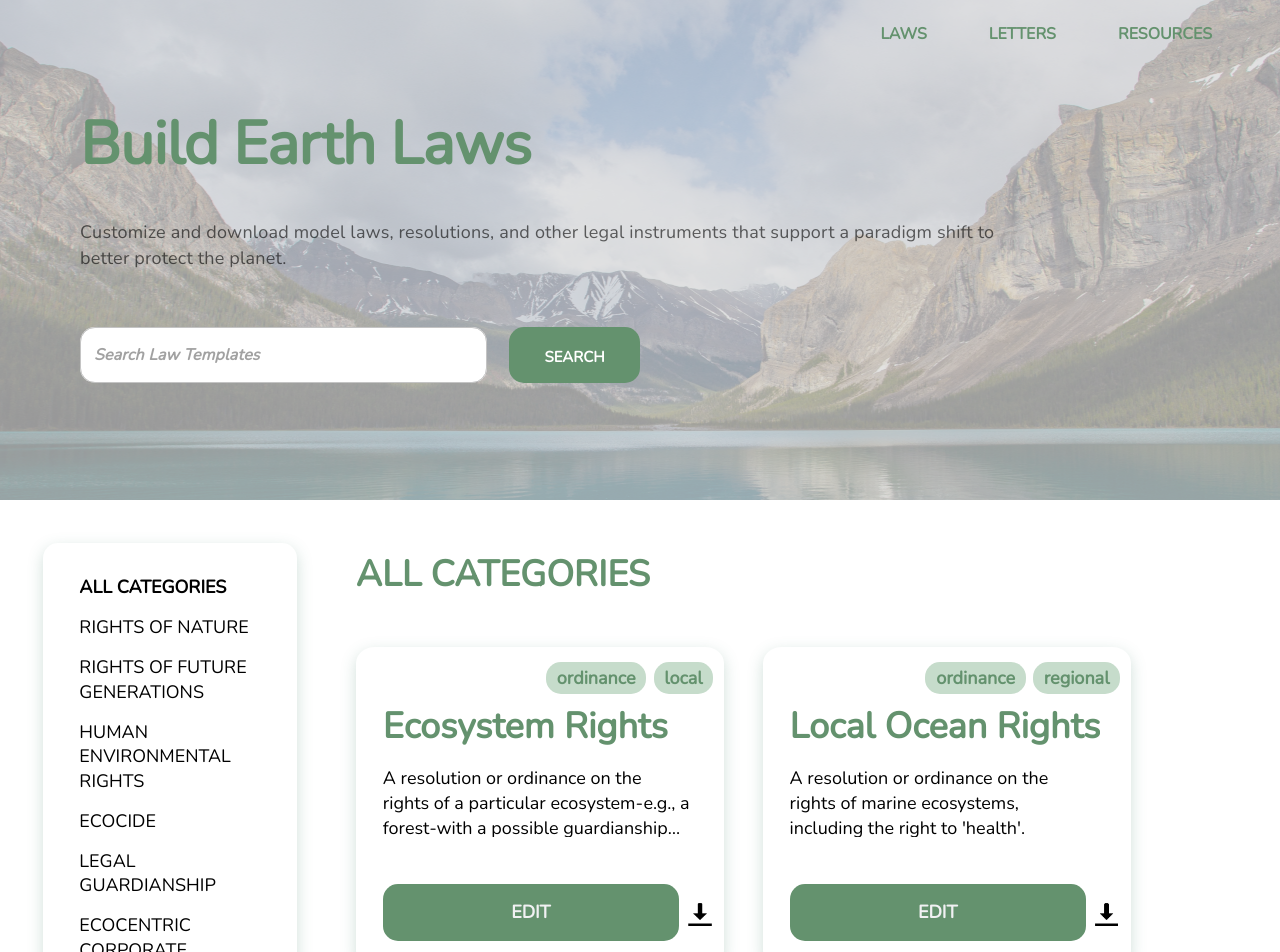
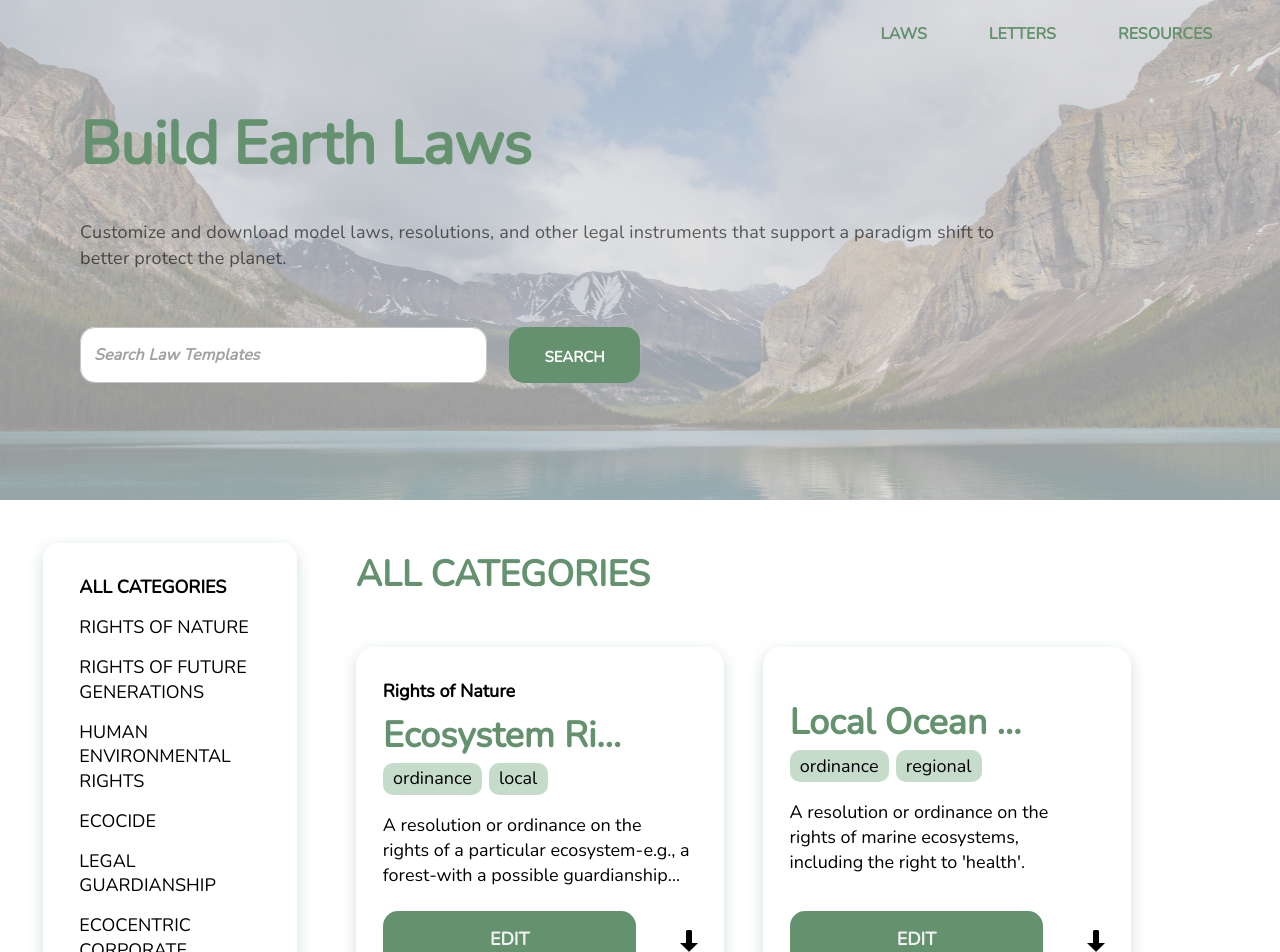
Before and after one commit to cornellh4i/earth-law-center, a React (Create React App) app in the folder client/: page /laws in a window 1280 px wide. Shown: the top 952 px of the page. Built offline with nearby package versions, Linux system fonts and the light colour scheme.

Commit message:
edited template card style

```diff
--- a/client/src/components/Button/Button.css
+++ b/client/src/components/Button/Button.css
@@ -88,14 +88,13 @@
 
 /* Edit button for TemplateCard */
 .card-edit-btn {
-  width: 18.5rem;
+  width: 72%;
   height: 57px;
   padding: 16px;
   background:
     #64926E;
   border-radius: 15px;
   border: none;
-  margin-right: 5%;
   font-family: 'Nunito';
   font-style: normal;
   font-weight: 700;
@@ -110,14 +109,14 @@
   padding-top: 1%;
   padding-bottom: 1%;
   background: #C6DCCB;
-  border-radius: 15px;
+  border-radius: 10px;
   border: none;
-  color: #64926E;
+  color: black;
   margin-top: 1%;
-  margin-left: 2%;
+  margin-right: 2%;
   font-family: 'Nunito';
   font-style: normal;
-  font-weight: 700;
+  font-weight: 400;
   font-size: 18px;
   line-height: 25px;
 }
@@ -126,7 +125,7 @@
 .card-download-btn {
   border: none;
   background-color: transparent;
-  margin-left: -6%;
+  margin-bottom: 1%;
 }
 
 .card-download-btn img {
--- a/client/src/components/TemplateCard/TemplateCard.css
+++ b/client/src/components/TemplateCard/TemplateCard.css
@@ -2,7 +2,7 @@
 
 .card-container{
     width: 40%;
-    height: 20rem;
+    height: 23rem;
     border-radius: 5%;
     padding-left: 1%;
     display: flex;
@@ -19,7 +19,7 @@
     width: 95%;
     height: 48%;
     margin-left: 5%;
-    margin-top: -5%;
+    margin-top: 0;
     display: flex;
     flex-direction: column;
     justify-content: center;
@@ -30,16 +30,21 @@
     width: 100%;
     height: 20%;
     margin-left: 5%;
-    margin-top: 8%;
+    margin-top: 18%;
     margin-bottom: 2%;
-    margin-right: -20%;
     display: flex;
     flex-direction: row;
+    justify-items: space-between;
 }
 
 .card-title-container{
     max-width: 70%;
 }
+
+.title-container{
+    max-width: 70%;
+}
+
 .card-title{
     margin:0;
     font-family: 'Nunito', sans-serif;
@@ -55,6 +60,10 @@
 .download-img{
     width: 30%;
     margin: 0;
+}
+
+.summary-container{
+
 }
 
 .card-summary{
@@ -102,7 +111,16 @@
     display: flex;
     flex-direction: row;
     width: 100%;
-    justify-content: flex-end;
-    margin-left: -3%;
-    margin-bottom: 7%;
+    justify-content: flex-start;
 }
+
+.card-category{
+    font-family: 'Nunito';
+    font-style: normal;
+    font-weight: 700;
+    font-size: 18px;
+    line-height: 25px;
+    color: #000000;
+    margin-top: 20%;
+    margin-bottom: 2%;
+}
--- a/client/src/components/TemplateCard/TemplateCard.jsx
+++ b/client/src/components/TemplateCard/TemplateCard.jsx
@@ -57,8 +57,17 @@ const TemplateCard = (props) => {
 
   var card_content =
     <div className='card-text-container'>
-        <h1 className='card-title'>{props.title}</h1>
-        <p className='card-summary'>{props.summary}</p>
+        <p className='card-category'>{props.category}</p>
+        <div className='title-container'>
+          <h1 className='card-title'>{props.title}</h1>
+        </div>
+        <div className='tag-container'>
+          <Button css='card-type-btn' text={props.law}></Button>
+          <Button css='card-type-btn' text={props.jurisdiction}></Button>
+        </div>
+        <div className='summary-container'>
+          <p className='card-summary'>{props.summary}</p>
+        </div>
     </div>
   ;
   if (props.letter){
@@ -79,17 +88,9 @@ const TemplateCard = (props) => {
   return (
     <div className='card-container'>
       {/* only render the TemplateCard's tag if it is a law card, not a letter card */}
-      {props.letter ? <></> :
-        <div className='tag-container'>
-          <Button css='card-type-btn' text={props.law}></Button>
-          <Button css='card-type-btn' text={props.jurisdiction}></Button>
-        </div>
-        }
       {card_content}
       <div className='card-btn-container'>
-        {/* <Button css='card-edit-btn' onClick={props.edit} text="EDIT"></Button> */}
-        {/* The below button is just for the showcase! */}
-        <Link to='/template-filler'> <Button css='card-edit-btn' onClick={props.edit} text="EDIT"></Button> </Link>
+        <Button css='card-edit-btn' onClick={props.edit} text="EDIT"></Button>
         <button className='card-download-btn' onClick={props.download}><img className='download-img' src={downloadbtn} alt='download'/></button>
       </div>
     </div>
--- a/client/src/pages/LawsDisplay/LawsDisplay.jsx
+++ b/client/src/pages/LawsDisplay/LawsDisplay.jsx
@@ -31,7 +31,7 @@ const LawsDisplay = () => {
           <h1 className="card-heading-title">{category}</h1>
           {/* <p className="card-description">Description of category: Lorem Ipsum is simply dummy text of the printing and typesetting industry. Lorem Ipsum has been the industry's standard dummy text ever since the 1500s, when an unknown printer took a galley of type and scrambled it to make a type specimen book. It has survived not only five centuries,</p> */}
           <div className="card-box">
-            <TemplateCard className="law-card" currentFilter={checked} law="ordinance" jurisdiction="local" type="type" title="Ecosystem Rights" summary="A resolution or ordinance on the rights of a particular ecosystem-e.g., a forest-with a possible guardianship body to speak for it."/>
+            <TemplateCard className="law-card" category={"Rights of Nature"} currentFilter={checked} law="ordinance" jurisdiction="local" type="type" title="Ecosystem Rights" summary="A resolution or ordinance on the rights of a particular ecosystem-e.g., a forest-with a possible guardianship body to speak for it."/>
             <TemplateCard className="law-card" currentFilter={checked} law="ordinance" jurisdiction="regional" type="type" title="Local Ocean Rights" summary="A resolution or ordinance on the rights of marine ecosystems, including the right to 'health'."/>
             <TemplateCard className="law-card" currentFilter={checked} law="ordinance" jurisdiction="national" type="type" title="Local Rights of Rivers" summary="A resolution or ordinance on the rights of rivers and watersheds with a guardianship body to speak for the river."/>
             <TemplateCard className="law-card" currentFilter={checked} law="ordinance" jurisdiction="international" type="type" title="State Constitutional Amendment" summary="A Rights of Nature state constitutional amendment that can unlock the ability of local rights of nature efforts."/>
```
